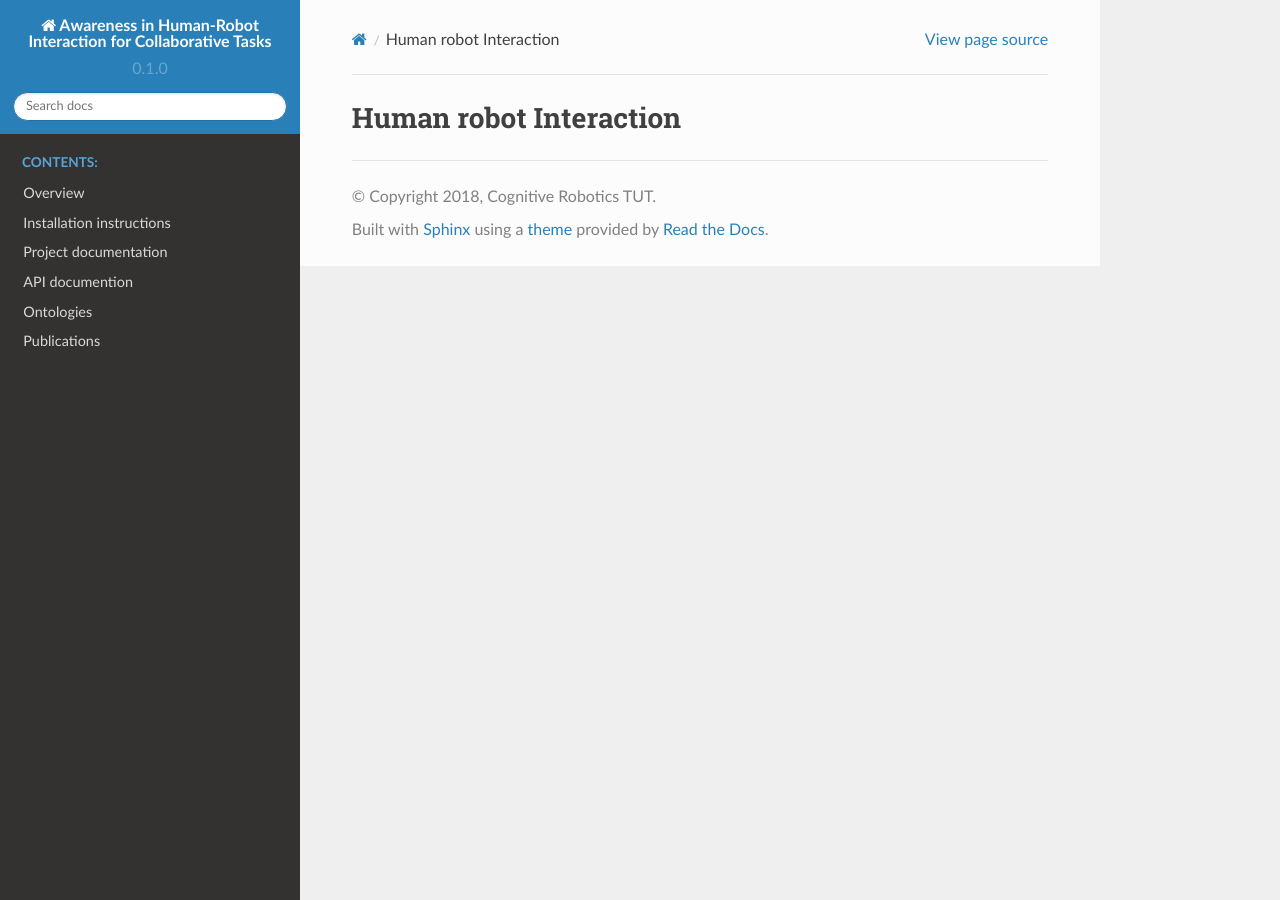
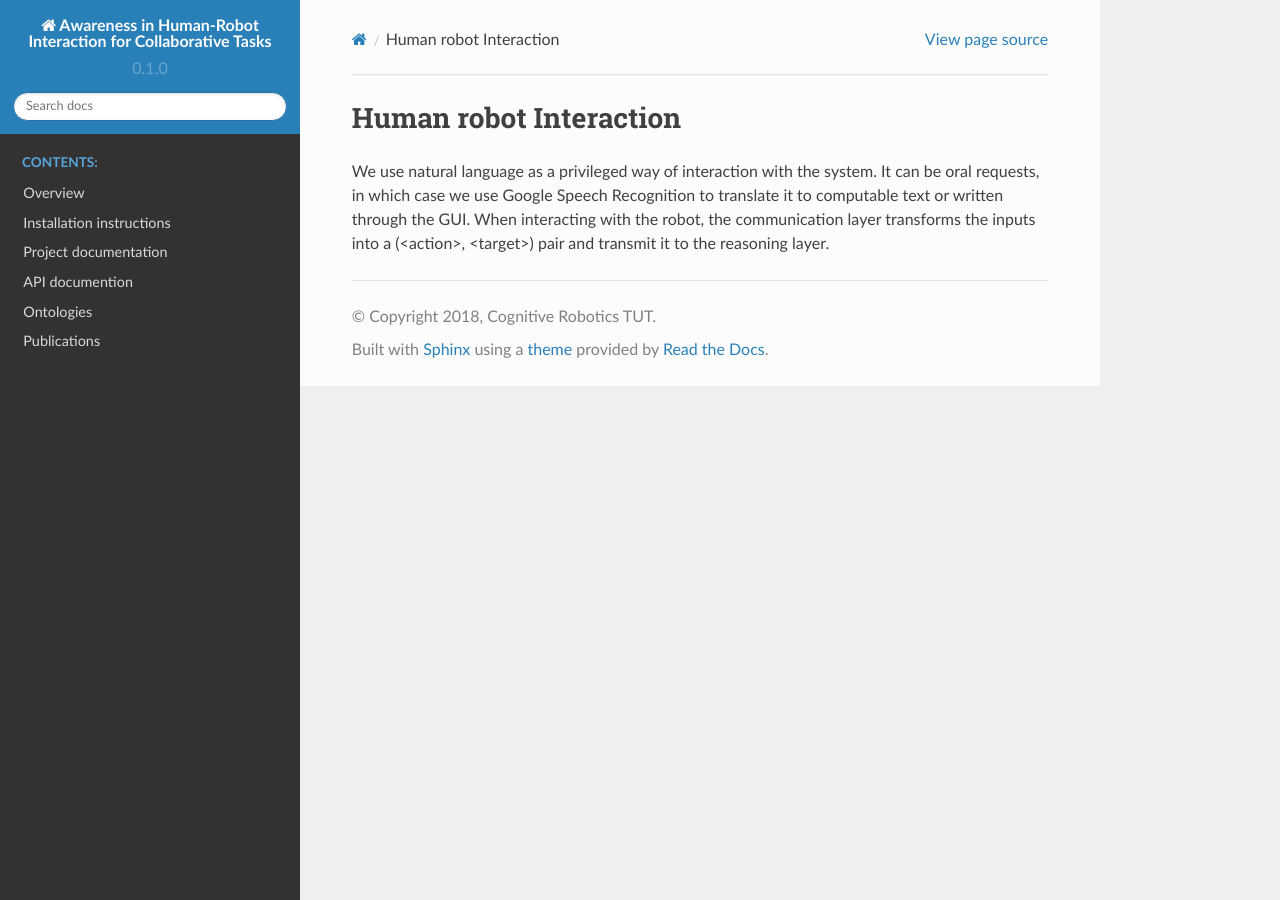
Before and after one commit to Zorrander/cogrob-tut-hri, a Sphinx documentation site: the page built from docs/source/interacting.rst, in a window 1280 px wide. Built offline with Sphinx 7.4.7 and the Read the Docs theme 2.0.0, drawn with Linux system fonts in a browser that asks for light colours.

Commit message:
update docs

```diff
--- a/docs/source/API.rst
+++ b/docs/source/API.rst
@@ -10,4 +10,5 @@ API documention
       :maxdepth: 4
       :caption: Contents:
 
-      franka_tut_reasoning
+
+   franka_tut_reasoning
--- a/docs/source/interacting.rst
+++ b/docs/source/interacting.rst
@@ -3,3 +3,7 @@
 
 Human robot Interaction
 =======================
+
+We use natural language as a privileged way of interaction with the system. It can be oral requests, in which case we use Google Speech Recognition
+to translate it to computable text or written through the GUI.
+When interacting with the robot, the communication layer transforms the inputs into a (<action>, <target>) pair and transmit it to the reasoning layer.
--- a/docs/source/overview.rst
+++ b/docs/source/overview.rst
@@ -13,6 +13,7 @@ The knowledge base server
 
 .. figure:: _static/web_interface.png
     :align: center
+    :scale: 50 %
     :figclass: align-center
 
     Off-line web app allowing to describe new skills to the robot. The first step consists in naming the skill. The second step defines which command could activate it. Finally the different physical abilities involved in performing the skill can be specified. Our poll of predefined physical abilities is for now composed of picking, placing, and pouring.
@@ -22,6 +23,7 @@ The reasonning system
 
 .. figure:: _static/execution_architecture.png
     :align: center
+    :scale: 50 %
     :figclass: align-center
 
     Our 3 layers approach allowing the robot to sense, think and act. The first layer listens for audio input from the environment. The second layer reasons about available skills and establish action plans. Finally the action layer handles the physical abilities implementations
@@ -31,6 +33,7 @@ Solving amgiguities
 
 .. figure:: _static/bulle.png
     :align: center
+    :scale: 50 %
     :figclass: align-center
 
     Grounding of a new symbol (spaghetti) in the knowledge base using human-robot interaction through natural language.
@@ -52,6 +55,7 @@ Collaborative task planning
 
 .. figure:: _static/plan1.png
     :align: center
+    :scale: 50 %
     :figclass: align-center
 
     Plan made by the robot. In red is what will be performed by the robot and in blue what the human.
--- a/docs/source/teaching.rst
+++ b/docs/source/teaching.rst
@@ -24,4 +24,6 @@ defined.
 Subdivide the skill into steps
 ^^^^^^^^^^^^^^^^^^^^^^^^^^^^^^
 
-To enable collaboration between a human and the robot
+To enable collaboration between a human and the robot the robot needs to have a global understanding of the task and
+how to share it with another agent. To allow this, the user can split the skill into several logical steps. Each step can be composed
+of one or more tasks.
```
Also changed, not shown: 2 other files.
